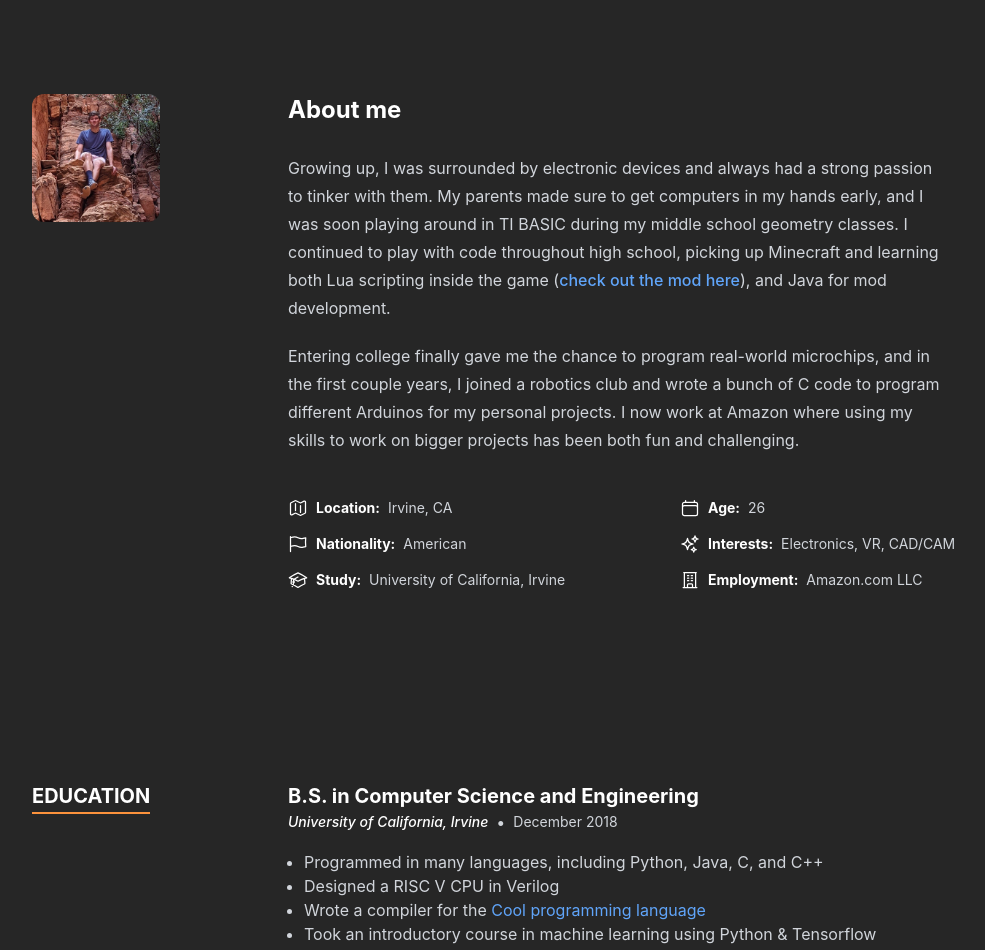
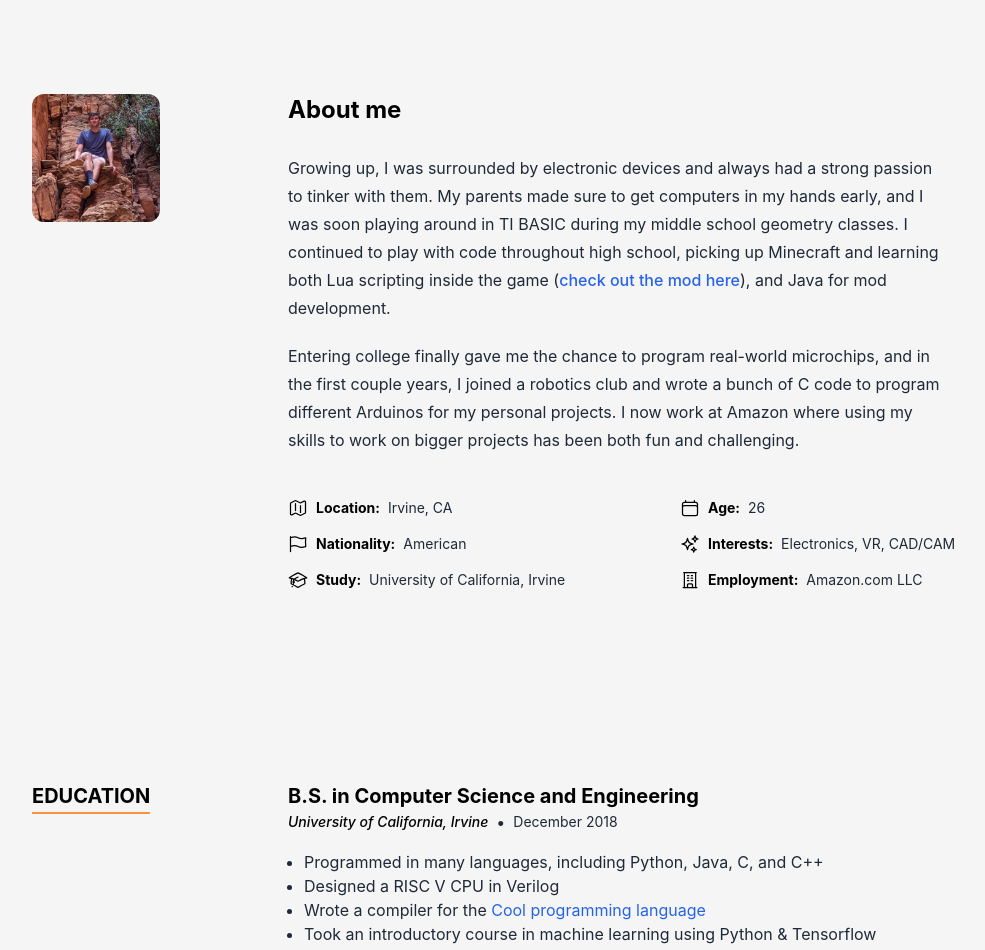
Before and after one commit to Dallas-J/react-resume, a React (Create React App) app: page / in a window 1280 px wide. Shown: the part 802-1752 px from the top of the page, without its empty margins (96-1081 px from the left). Built offline with nearby package versions, Linux system fonts and the light colour scheme.

Commit message:
Add dark/light mode based on system preference

```diff
--- a/src/components/Sections/About.tsx
+++ b/src/components/Sections/About.tsx
@@ -7,7 +7,7 @@ import Section from '../Layout/Section';
 const About = memo(() => {
   const {profileImageSrc, description, aboutItems} = aboutData;
   return (
-    <Section className="bg-neutral-800" sectionId={SectionId.About}>
+    <Section className="bg-neutral-100 dark:bg-neutral-800" sectionId={SectionId.About}>
       <div className={classNames('grid grid-cols-1 gap-y-4', {'md:grid-cols-4': !!profileImageSrc})}>
         {!!profileImageSrc && (
           <div className="col-span-1 flex justify-center md:justify-start">
@@ -23,15 +23,15 @@ const About = memo(() => {
         )}
         <div className={classNames('col-span-1 flex flex-col gap-y-6', {'md:col-span-3': !!profileImageSrc})}>
           <div className="flex flex-col gap-y-2">
-            <h2 className="text-2xl font-bold text-white">About me</h2>
-            <p className="prose prose-sm text-gray-300 sm:prose-base">{description}</p>
+            <h2 className="text-2xl font-bold text-black dark:text-white">About me</h2>
+            <p className="prose prose-sm sm:prose-base text-gray-800 dark:text-gray-300">{description}</p>
           </div>
           <ul className="grid grid-cols-1 gap-4 sm:grid-cols-2">
             {aboutItems.map(({label, text, Icon}, idx) => (
               <li className="col-span-1 flex  items-start gap-x-2" key={idx}>
-                {Icon && <Icon className="h-5 w-5 text-white" />}
-                <span className="text-sm font-bold text-white">{label}:</span>
-                <span className=" text-sm text-gray-300">{text}</span>
+                {Icon && <Icon className="h-5 w-5 text-black dark:text-white" />}
+                <span className="text-sm font-bold text-black dark:text-white">{label}:</span>
+                <span className=" text-sm text-gray-800 dark:text-gray-300">{text}</span>
               </li>
             ))}
           </ul>
--- a/src/components/Sections/Contact/ContactForm.tsx
+++ b/src/components/Sections/Contact/ContactForm.tsx
@@ -41,7 +41,7 @@ const ContactForm: FC = memo(() => {
   );
 
   const inputClasses =
-    'bg-neutral-700 border-0 focus:border-0 focus:outline-none focus:ring-1 focus:ring-orange-600 rounded-md placeholder:text-neutral-400 placeholder:text-sm text-neutral-200 text-sm';
+    'bg-neutral-200 dark:bg-neutral-700 border-0 focus:border-0 focus:outline-none focus:ring-1 focus:ring-orange-600 rounded-md placeholder:text-neutral-400 placeholder:text-sm text-neutral-800 dark:text-neutral-200 text-sm';
 
   return (
     <form className="grid min-h-[320px] grid-cols-1 gap-y-4" method="POST" onSubmit={handleSendMessage}>
@@ -65,7 +65,7 @@ const ContactForm: FC = memo(() => {
       />
       <button
         aria-label="Submit contact form"
-        className="w-max rounded-full border-2 border-orange-600 bg-stone-900 px-4 py-2 text-sm font-medium text-white shadow-md outline-none hover:bg-stone-800 focus:ring-2 focus:ring-orange-600 focus:ring-offset-2 focus:ring-offset-stone-800"
+        className="w-max rounded-full border-2 border-orange-600 bg-orange-600 dark:bg-stone-900 px-4 py-2 text-sm font-medium text-white shadow-md outline-none hover:bg-stone-600 focus:ring-2 focus:ring-orange-600 focus:ring-offset-2 focus:ring-offset-stone-800"
         type="submit">
         Send Message
       </button>
--- a/src/components/Sections/Experience/ExperienceSection.tsx
+++ b/src/components/Sections/Experience/ExperienceSection.tsx
@@ -5,7 +5,7 @@ const ExperienceSection: FC<PropsWithChildren<{title: string}>> = memo(({title,
     <div className="grid grid-cols-1 gap-y-4 py-8 first:pt-0 last:pb-0  md:grid-cols-4">
       <div className="col-span-1 flex justify-center md:justify-start">
         <div className="relative h-max">
-          <h2 className="text-xl font-bold uppercase text-white">{title}</h2>
+          <h2 className="text-xl font-bold uppercase">{title}</h2>
           <span className="absolute inset-x-0 -bottom-1 border-b-2 border-orange-400" />
         </div>
       </div>
--- a/src/components/Sections/Experience/Skills.tsx
+++ b/src/components/Sections/Experience/Skills.tsx
@@ -25,7 +25,7 @@ export const Skill: FC<{skill: SkillType}> = memo(({skill}) => {
   return (
     <div className="flex flex-col">
       <span className="ml-2 text-sm font-medium">{name}</span>
-      <div className="h-5 w-full overflow-hidden rounded-full bg-neutral-700">
+      <div className="h-5 w-full overflow-hidden rounded-full bg-neutral-300 dark:bg-neutral-700">
         <div className="h-full rounded-full bg-orange-400" style={{width: `${percentage}%`}} />
       </div>
     </div>
--- a/src/components/Sections/Experience/TimelineItem.tsx
+++ b/src/components/Sections/Experience/TimelineItem.tsx
@@ -5,13 +5,13 @@ import {TimelineItemProps} from '../../../data/dataDef';
 const TimelineItem: FC<{item: TimelineItemProps}> = memo(({item}) => {
   const {title, date, location, content} = item;
   return (
-    <div className="flex flex-col pb-8 text-left last:pb-0 text-gray-300">
+    <div className="flex flex-col pb-8 text-left last:pb-0 text-gray-800 dark:text-gray-300">
       <div className="flex flex-col pb-4">
-        <h2 className="text-xl font-bold text-center md:text-left text-white">{title}</h2>
+        <h2 className="text-xl font-bold text-center md:text-left text-black dark:text-white">{title}</h2>
         <div className="flex items-center justify-center gap-x-2 md:justify-start">
-          <span className="flex-none text-sm font-medium italic text-white">{location}</span>
+          <span className="flex-none text-sm font-medium italic text-black dark:text-white">{location}</span>
           <span>•</span>
-          <span className="flex-none text-sm text-gray-300">{date}</span>
+          <span className="flex-none text-sm text-gray-800 dark:text-gray-300">{date}</span>
         </div>
       </div>
       {content}
--- a/src/components/Sections/Experience/index.tsx
+++ b/src/components/Sections/Experience/index.tsx
@@ -8,8 +8,8 @@ import TimelineItem from './TimelineItem';
 
 const Experience: FC = memo(() => {
   return (
-    <Section className="bg-neutral-800 text-white" sectionId={SectionId.Experience}>
-      <div className="flex flex-col divide-y-2 divide-neutral-300">
+    <Section className="bg-neutral-100 dark:bg-neutral-800 text-black dark:text-white" sectionId={SectionId.Experience}>
+      <div className="flex flex-col divide-y-2 divide-neutral-700 dark:divide-neutral-300">
         <ExperienceSection title="Education">
           {education.map((item, index) => (
             <TimelineItem item={item} key={`${item.title}-${index}`} />
--- a/src/components/Sections/Portfolio.tsx
+++ b/src/components/Sections/Portfolio.tsx
@@ -21,7 +21,7 @@ const Portfolio: FC = memo(() => {
   });
 
   return (
-    <Section className="bg-neutral-800" sectionId={SectionId.Portfolio}>
+    <Section className="bg-neutral-100 dark:bg-neutral-800" sectionId={SectionId.Portfolio}>
       <div className="flex flex-col gap-y-8">
         <h2 className="self-center text-xl font-bold text-white">Check out some of my work</h2>
         <div className=" w-full columns-2 md:columns-3 lg:columns-4">
--- a/src/data/data.tsx
+++ b/src/data/data.tsx
@@ -110,7 +110,7 @@ export const aboutData: About = {
         Growing up, I was surrounded by electronic devices and always had a strong passion to tinker with them.
         My parents made sure to get computers in my hands early, and I was soon playing around in TI BASIC during my middle
         school geometry classes. I continued to play with code throughout high school, picking up Minecraft and learning
-        both Lua scripting inside the game (<a className="no-underline hover:underline text-blue-400" href="https://www.curseforge.com/minecraft/mc-mods/cc-tweaked" target="_blank" rel="noreferrer">check out the mod here</a>), and Java for mod development.
+        both Lua scripting inside the game (<a className="no-underline hover:underline text-blue-600 dark:text-blue-400" href="https://www.curseforge.com/minecraft/mc-mods/cc-tweaked" target="_blank" rel="noreferrer">check out the mod here</a>), and Java for mod development.
       </p>
       <p>
         Entering college finally gave me the chance to program real-world microchips, and in the first couple years,
@@ -141,7 +141,7 @@ export const education: TimelineItemProps[] = [
       <ul className='ml-4' style={{ listStyle: 'disc' }}>
         <li>Programmed in many languages, including Python, Java, C, and C++</li>
         <li>Designed a RISC V CPU in Verilog</li>
-        <li>Wrote a compiler for the <a className="no-underline hover:underline text-blue-400" href="https://web.stanford.edu/class/cs143/materials/cool-manual.pdf" target="_blank" rel="noreferrer">Cool programming language</a></li>
+        <li>Wrote a compiler for the <a className="no-underline hover:underline text-blue-600 dark:text-blue-400" href="https://web.stanford.edu/class/cs143/materials/cool-manual.pdf" target="_blank" rel="noreferrer">Cool programming language</a></li>
         <li>Took an introductory course in machine learning using Python & Tensorflow</li>
       </ul>
     ),
```
Also changed, not shown: src/components/Sections/Contact/index.tsx (+7 -7 lines), src/components/Sections/Footer.tsx (+5 -5 lines).
